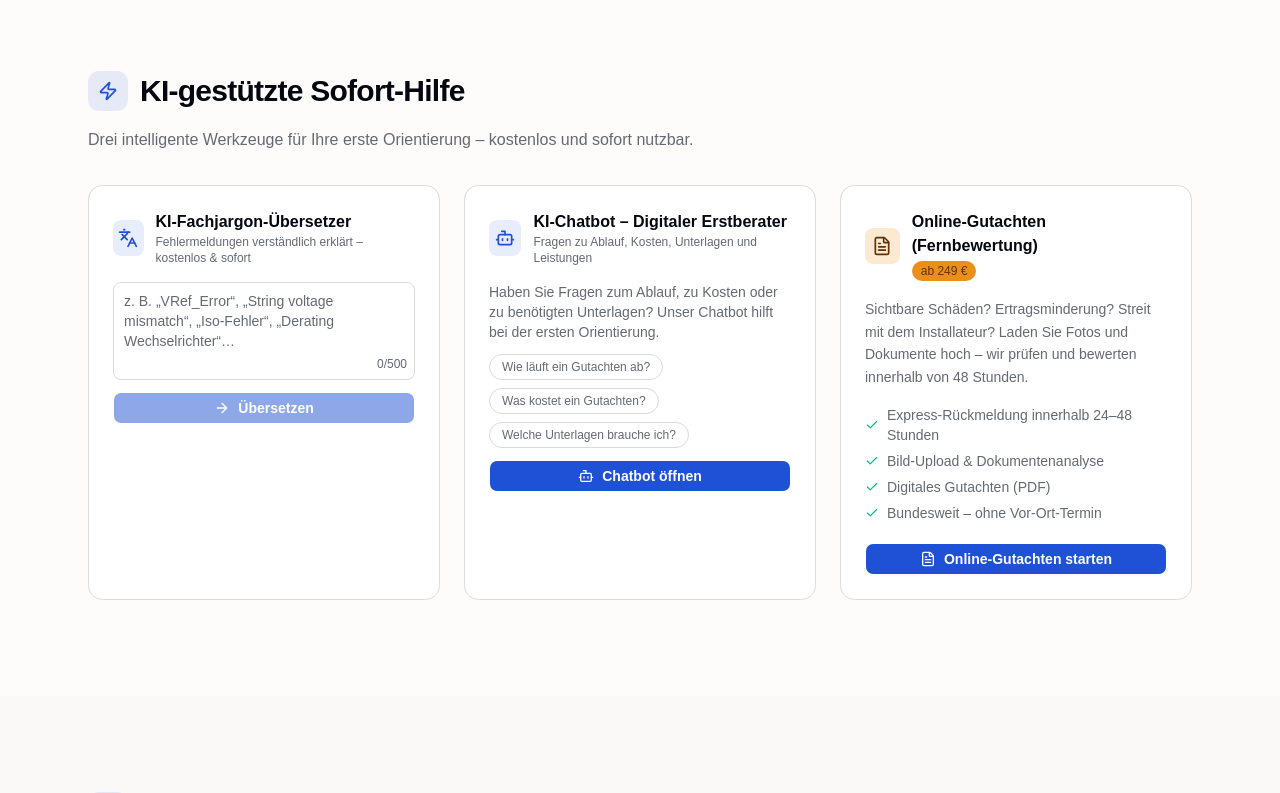
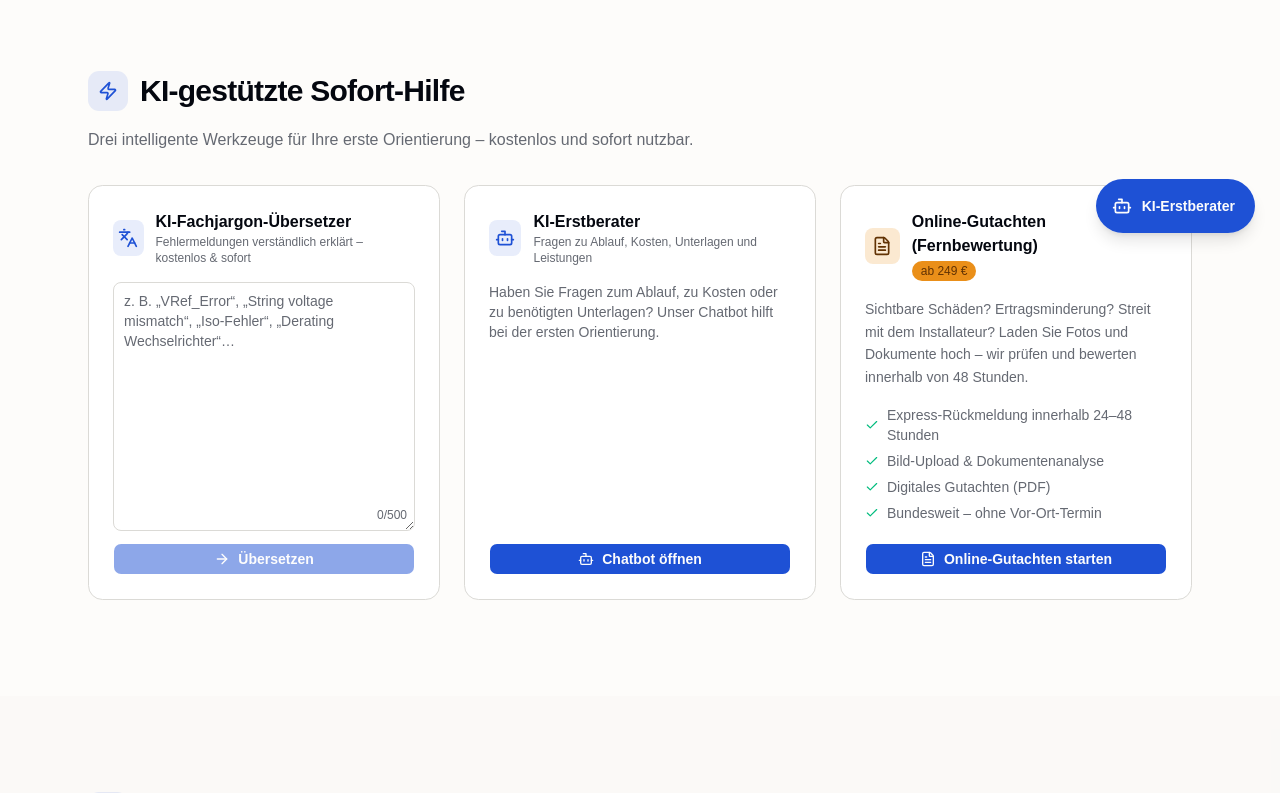
Before and after one commit to cellthium-dev/sv-website, a React (Vite) app: page /tools in a window 1280 px wide. Shown: the part 542-1335 px from the top of the page. Built offline with nearby package versions, Linux system fonts and the light colour scheme.

Commit message:
feat: integrate chatbot implementation

```diff
--- a/src/components/tools-page.tsx
+++ b/src/components/tools-page.tsx
@@ -232,7 +232,7 @@ type ChatMsg = { text: string; isUser: boolean };
 
 const CHAT_KB: Record<string, string> = {
   ablauf:
-    "Ein Gutachten läuft in fünf Schritten ab: **1. Kontaktaufnahme** – Sie schildern Ihr Anliegen. **2. Erstgespräch** – Wir klären Details und Umfang. **3. Angebot** – Transparentes Festpreisangebot. **4. Vor-Ort-Prüfung** – Messtechnische Untersuchung (Thermografie, Kennlinienmessung, Sichtprüfung). **5. Gutachten & Empfehlung** – Schriftlicher Bericht mit Handlungsempfehlungen.",
+    "Ein Gutachten läuft in fünf Schritten ab:\n**1. Kontaktaufnahme** – Sie schildern Ihr Anliegen.\n**2. Erstgespräch** – Wir klären Details und Umfang.\n**3. Angebot** – Transparentes Festpreisangebot.\n**4. Vor-Ort-Prüfung** – Messtechnische Untersuchung (Thermografie, Kennlinienmessung, Sichtprüfung).\n**5. Gutachten & Empfehlung** – Schriftlicher Bericht mit Handlungsempfehlungen.",
   kosten:
     "Die Kosten hängen vom Umfang der Begutachtung ab. Typische Richtwerte:\n• **Kurzgutachten / Fernbewertung:** ab ca. 300–500 EUR\n• **Vor-Ort-Begutachtung (Standardanlage):** ab ca. 800–1.500 EUR\n• **Umfassendes Gutachten (Gerichtsgutachten):** individuell nach Aufwand\n\nSie erhalten stets ein transparentes Festpreisangebot vor Auftragserteilung.",
   unterlagen:
@@ -635,7 +635,7 @@ function TranslatorSection() {
   };
 
   return (
-    <div className="rounded-2xl border border-border bg-card p-6">
+    <div className="flex flex-col rounded-2xl border border-border bg-card p-6">
       <div className="mb-4 flex items-center gap-3">
         <span className="flex size-9 items-center justify-center rounded-lg bg-primary/10 text-primary">
           <LanguagesIcon className="size-5" />
@@ -650,10 +650,9 @@ function TranslatorSection() {
         </div>
       </div>
 
-      <div className="relative mb-3">
+      <div className="relative mb-3 flex-1">
         <Textarea
-          className="field-sizing-fixed resize-none text-sm"
-          maxLength={500}
+          className="h-full text-sm"
           onChange={(e) => setInput(e.target.value)}
           placeholder={
             "z.\u00a0B. \u201eVRef_Error\u201c, \u201eString voltage mismatch\u201c, \u201eIso-Fehler\u201c, \u201eDerating Wechselrichter\u201c\u2026"
@@ -739,8 +738,58 @@ const QUICK_ACTIONS = [
   "Nach welchen Normen arbeiten Sie?",
 ];
 
-function ChatbotSection() {
-  const [open, setOpen] = useState(false);
+function renderChatText(text: string) {
+  return text.split("\n").map((line, i) => {
+    const parts = line.split(/(\*\*[^*]+\*\*)/g);
+    return (
+      // biome-ignore lint/suspicious/noArrayIndexKey: static render
+      <p className="mb-0.5" key={i}>
+        {parts.map((part, j) =>
+          part.startsWith("**") && part.endsWith("**") ? (
+            // biome-ignore lint/suspicious/noArrayIndexKey: static render
+            <strong key={j}>{part.slice(2, -2)}</strong>
+          ) : (
+            part
+          )
+        )}
+      </p>
+    );
+  });
+}
+
+function ChatbotCard({ onOpen }: { onOpen: () => void }) {
+  return (
+    <div className="flex flex-col rounded-2xl border border-border bg-card p-6">
+      <div className="mb-4 flex items-center gap-3">
+        <span className="flex size-9 items-center justify-center rounded-lg bg-primary/10 text-primary">
+          <BotIcon className="size-5" />
+        </span>
+        <div>
+          <h3 className="font-bold text-foreground">KI-Erstberater</h3>
+          <p className="text-muted-foreground text-xs">
+            Fragen zu Ablauf, Kosten, Unterlagen und Leistungen
+          </p>
+        </div>
+      </div>
+      <p className="mb-3 flex-1 text-muted-foreground text-sm">
+        Haben Sie Fragen zum Ablauf, zu Kosten oder zu benötigten Unterlagen?
+        Unser Chatbot hilft bei der ersten Orientierung.
+      </p>
+      <Button className="w-full gap-2 font-semibold" onClick={onOpen}>
+        <BotIcon className="size-4" />
+        Chatbot öffnen
+      </Button>
+    </div>
+  );
+}
+
+function ChatbotSection({
+  open,
+  setOpen,
+}: {
+  open: boolean;
+  setOpen: (v: boolean) => void;
+}) {
   const [messages, setMessages] = useState<ChatMsg[]>([
     {
       text: "Guten Tag! Ich bin Ihr digitaler PV-Erstberater. Wie kann ich Ihnen heute helfen?",
@@ -762,9 +811,7 @@ function ChatbotSection() {
     if (!text.trim()) return;
     addMsg(text, true);
     const response = getLocalChatResponse(text);
-    setTimeout(() => {
-      addMsg(response, false);
-    }, 500);
+    setTimeout(() => addMsg(response, false), 500);
   };
 
   const handleSend = () => {
@@ -773,25 +820,37 @@ function ChatbotSection() {
   };
 
   return (
-    <div className="rounded-2xl border border-border bg-card p-6">
-      <div className="mb-4 flex items-center gap-3">
-        <span className="flex size-9 items-center justify-center rounded-lg bg-primary/10 text-primary">
-          <BotIcon className="size-5" />
-        </span>
-        <div>
-          <h3 className="font-bold text-foreground">
-            KI-Chatbot – Digitaler Erstberater
-          </h3>
-          <p className="text-muted-foreground text-xs">
-            Fragen zu Ablauf, Kosten, Unterlagen und Leistungen
-          </p>
-        </div>
-      </div>
-
-      {open ? (
-        <div className="flex flex-col gap-3">
+    <div className="fixed right-6 bottom-6 z-50 flex flex-col items-end gap-3">
+      {/* Chat panel */}
+      {open && (
+        <div className="flex w-[min(360px,calc(100vw-3rem))] flex-col overflow-hidden rounded-2xl border border-border bg-card shadow-2xl">
+          {/* Header */}
+          <div className="flex items-center justify-between gap-3 border-border border-b bg-muted/40 px-4 py-3">
+            <div className="flex items-center gap-2.5">
+              <span className="flex size-8 shrink-0 items-center justify-center rounded-lg bg-primary/10 text-primary">
+                <BotIcon className="size-4" />
+              </span>
+              <div>
+                <p className="font-semibold text-foreground text-sm leading-none">
+                  KI-Erstberater
+                </p>
+                <p className="mt-0.5 text-muted-foreground text-xs">
+                  Erste Orientierung · Kein Ersatz für Gutachten
+                </p>
+              </div>
+            </div>
+            <Button
+              className="size-7 shrink-0"
+              onClick={() => setOpen(false)}
+              size="icon"
+              variant="ghost"
+            >
+              <ChevronDownIcon className="size-4" />
+            </Button>
+          </div>
+
           {/* Messages */}
-          <div className="flex max-h-72 flex-col gap-2 overflow-y-auto rounded-xl border border-border bg-muted/20 p-3">
+          <div className="flex max-h-72 flex-col gap-2 overflow-y-auto bg-muted/10 p-3">
             {messages.map((m, i) => (
               <div
                 className={cn(
@@ -803,19 +862,14 @@ function ChatbotSection() {
                 // biome-ignore lint/suspicious/noArrayIndexKey: static list
                 key={i}
               >
-                {m.text.split("\n").map((line, j) => (
-                  // biome-ignore lint/suspicious/noArrayIndexKey: static list
-                  <p className="mb-0.5" key={j}>
-                    {line}
-                  </p>
-                ))}
+                {renderChatText(m.text)}
               </div>
             ))}
             <div ref={messagesEndRef} />
           </div>
 
           {/* Quick actions */}
-          <div className="flex flex-wrap gap-1.5">
+          <div className="flex flex-wrap gap-1.5 border-border border-t px-3 py-2">
             {QUICK_ACTIONS.map((q) => (
               <button
                 className="rounded-full border border-border px-2.5 py-0.5 text-muted-foreground text-xs transition-colors hover:border-primary/40 hover:text-primary"
@@ -829,7 +883,7 @@ function ChatbotSection() {
           </div>
 
           {/* Input */}
-          <div className="flex gap-2">
+          <div className="flex gap-2 border-border border-t px-3 py-3">
             <Input
               className="flex-1 text-sm"
               maxLength={500}
@@ -851,46 +905,19 @@ function ChatbotSection() {
               <SendIcon className="size-4" />
             </Button>
           </div>
-          <p className="text-center text-muted-foreground/60 text-xs italic">
-            Diese Ersteinschätzung dient der Orientierung und ersetzt keine
-            sachverständige Begutachtung.
-          </p>
-          <Button
-            className="w-full"
-            onClick={() => setOpen(false)}
-            size="sm"
-            variant="ghost"
-          >
-            Chatbot schließen
-          </Button>
-        </div>
-      ) : (
-        <div className="space-y-3">
-          <p className="text-muted-foreground text-sm">
-            Haben Sie Fragen zum Ablauf, zu Kosten oder zu benötigten
-            Unterlagen? Unser Chatbot hilft bei der ersten Orientierung.
-          </p>
-          <div className="flex flex-wrap gap-2">
-            {QUICK_ACTIONS.slice(0, 3).map((q) => (
-              <button
-                className="rounded-full border border-border px-3 py-1 text-muted-foreground text-xs transition-colors hover:border-primary/40 hover:text-primary"
-                key={q}
-                onClick={() => setOpen(true)}
-                type="button"
-              >
-                {q}
-              </button>
-            ))}
-          </div>
-          <Button
-            className="w-full gap-2 font-semibold"
-            onClick={() => setOpen(true)}
-          >
-            <BotIcon className="size-4" />
-            Chatbot öffnen
-          </Button>
         </div>
       )}
+
+      {/* FAB */}
+      <Button
+        aria-label={open ? "Chatbot schließen" : "Chatbot öffnen"}
+        className="h-14 gap-2.5 rounded-full pr-5 pl-4 shadow-lg"
+        onClick={() => setOpen(!open)}
+        size="lg"
+      >
+        <BotIcon className="size-5" />
+        <span className="font-semibold text-sm">KI-Erstberater</span>
+      </Button>
     </div>
   );
 }
@@ -2815,6 +2842,7 @@ function CalcE10() {
 // ── Main export ───────────────────────────────────────────────────────────────
 
 export default function ToolsPage() {
+  const [chatOpen, setChatOpen] = useState(false);
   return (
     <>
       {/* ── Hero ────────────────────────────────────────────────────── */}
@@ -2866,7 +2894,7 @@ export default function ToolsPage() {
           />
           <div className="grid gap-6 lg:grid-cols-3">
             <TranslatorSection />
-            <ChatbotSection />
+            <ChatbotCard onOpen={() => setChatOpen(true)} />
             <GutachtenCard />
           </div>
         </div>
@@ -2979,6 +3007,8 @@ export default function ToolsPage() {
         </div>
       </section>
 
+      <ChatbotSection open={chatOpen} setOpen={setChatOpen} />
+
       {/* ── CTA strip ───────────────────────────────────────────────── */}
       <section className="bg-primary py-16">
         <div className="section-container">
```
